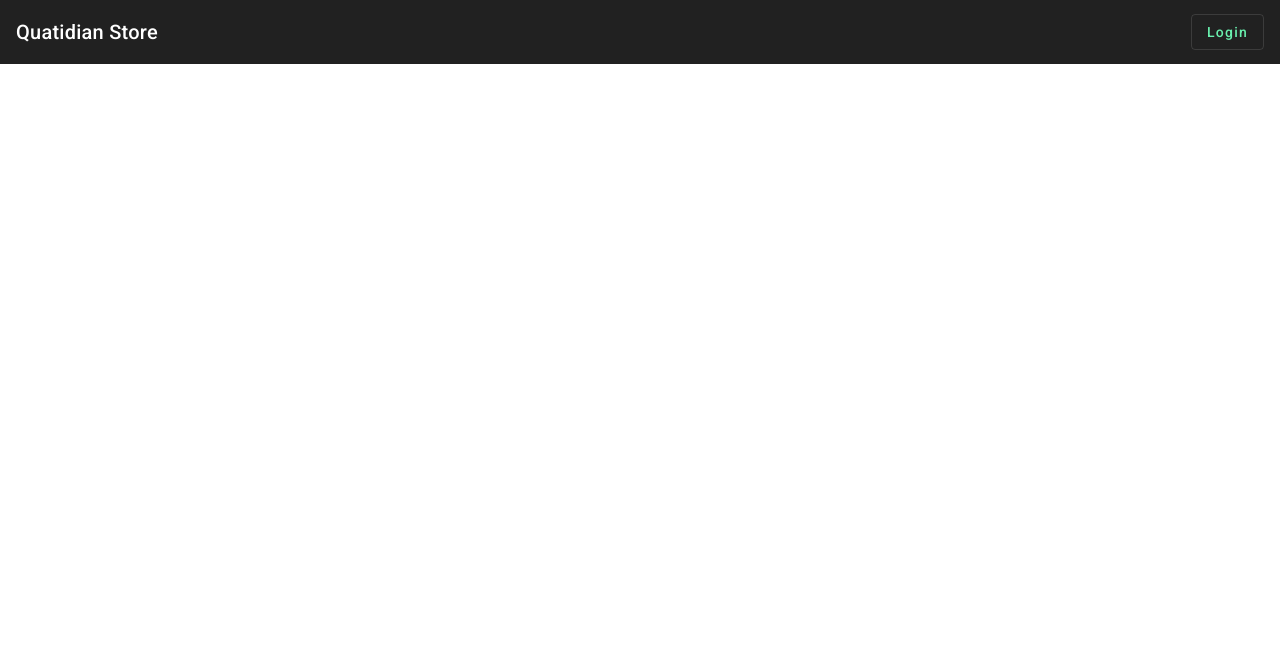
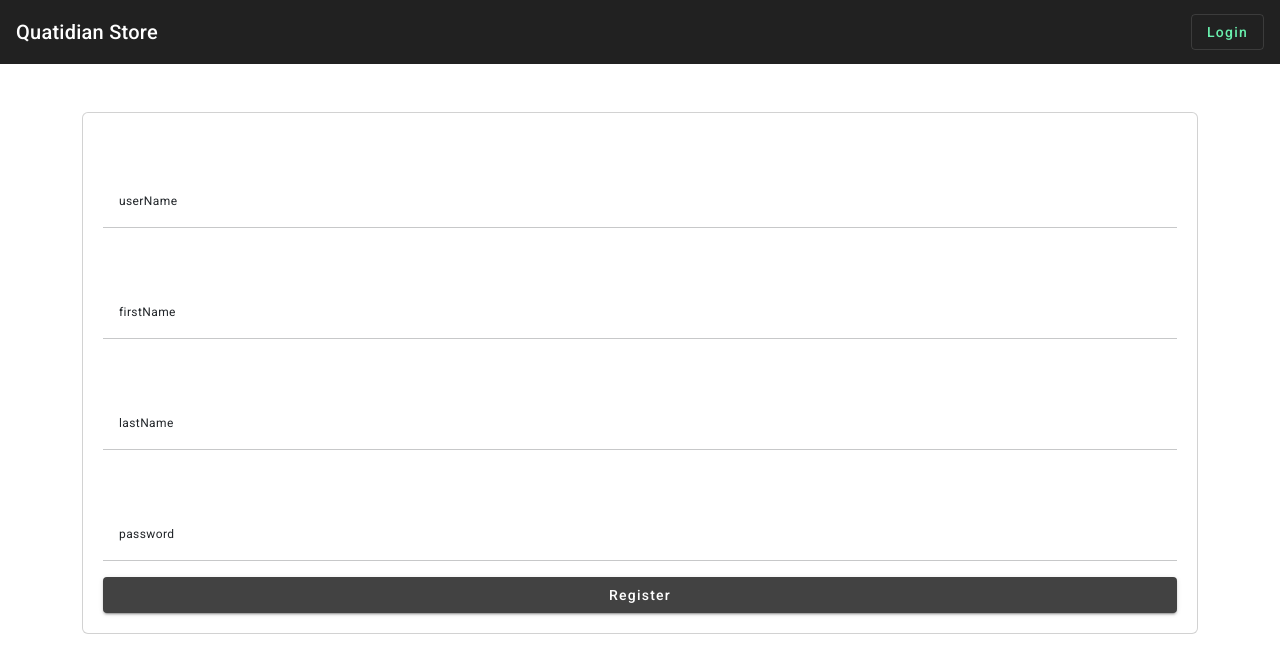
Before and after one commit to shubhamhugay/QuatidianStore_Frontend, an Angular app: page /register in a window 1280 px wide. Before the commit this address led to /. Shown: the top 672 px of the page. Built offline with nearby package versions, Linux system fonts and the light colour scheme.

Commit message:
search bar done !!!!

```diff
--- a/src/app/_services/productService/product.service.ts
+++ b/src/app/_services/productService/product.service.ts
@@ -17,9 +17,12 @@ export class ProductService {
     );
   }
 
-  public getAllProducts() {
+  public getAllProducts(pageNumber: number, searchKeyword: string = '') {
     return this.httpClient.get<Product[]>(
-      'http://localhost:9090/getAllProducts'
+      'http://localhost:9090/getAllProducts?pageNumber=' +
+        pageNumber +
+        '&searchKey=' +
+        searchKeyword
     );
   }
 
--- a/src/app/_services/user.service.ts
+++ b/src/app/_services/user.service.ts
@@ -14,7 +14,14 @@ export class UserService {
     private userAuthService: UserAuthService
   ) {}
 
-  public login(loginData:any) {
+  public register(registerData: any) {
+    return this.httpclient.post(
+      this.PATH_OF_API + '/registerNewUser',
+      registerData
+    );
+  }
+
+  public login(loginData: any) {
     return this.httpclient.post(this.PATH_OF_API + '/authenticate', loginData, {
       headers: this.requestHeader,
     });
@@ -26,14 +33,13 @@ export class UserService {
     });
   }
 
-
   public forAdmin() {
     return this.httpclient.get(this.PATH_OF_API + '/forAdmin', {
       responseType: 'text',
     });
   }
 
-  public roleMatch(allowedRoles:any): boolean {
+  public roleMatch(allowedRoles: any): boolean {
     let isMatch = false;
     const userRoles: any = this.userAuthService.getRoles();
 
@@ -48,6 +54,7 @@ export class UserService {
           }
         }
       }
-    }return true;
+    }
+    return true;
   }
 }
--- a/src/app/app-routing.module.ts
+++ b/src/app/app-routing.module.ts
@@ -5,6 +5,7 @@ import { AddNewProductComponent } from './components/add-new-product/add-new-pro
 import { BuyProductComponent } from './components/buy-product/buy-product.component';
 import { OrderConfirmationComponent } from './components/order-confirmation/order-confirmation.component';
 import { ProductViewDetailsComponent } from './components/product-view-details/product-view-details.component';
+import { RegisterComponent } from './components/register/register.component';
 import { ShowProductDetailsComponent } from './components/show-product-details/show-product-details.component';
 import { ForbiddenComponent } from './forbidden/forbidden.component';
 import { HomeComponent } from './home/home.component';
@@ -72,6 +73,10 @@ const routes: Routes = [
     canActivate: [AuthGuard],
     data: { roles: ['User'] },
   },
+  {
+    path: 'register',
+    component: RegisterComponent,
+  },
 ];
 
 @NgModule({
--- a/src/app/app.module.ts
+++ b/src/app/app.module.ts
@@ -33,6 +33,7 @@ import { MatDialogModule } from '@angular/material/dialog';
 import { ProductViewDetailsComponent } from './components/product-view-details/product-view-details.component';
 import { BuyProductComponent } from './components/buy-product/buy-product.component';
 import { OrderConfirmationComponent } from './components/order-confirmation/order-confirmation.component';
+import { RegisterComponent } from './components/register/register.component';
 
 @NgModule({
   declarations: [
@@ -50,6 +51,7 @@ import { OrderConfirmationComponent } from './components/order-confirmation/orde
     ProductViewDetailsComponent,
     BuyProductComponent,
     OrderConfirmationComponent,
+    RegisterComponent,
   ],
   imports: [
     CommonModule,
--- /dev/null
+++ b/src/app/components/register/register.component.html
@@ -0,0 +1,62 @@
+<div class="container mt-5">
+  <div class="card" style="padding: 20px">
+    <form #registerForm="ngForm" (ngSubmit)="register(registerForm)">
+      <mat-form-field class="w-100" appearance="outline">
+        <mat-label>userName</mat-label>
+        <input
+          matInput
+          type="text"
+          ngModel
+          name="userName"
+          id="userName"
+          placeholder="Enter your username"
+        />
+        <mat-hint>userName</mat-hint>
+      </mat-form-field>
+      <hr />
+
+      <mat-form-field class="w-100" appearance="outline">
+        <mat-label>firstName</mat-label>
+        <input
+          matInput
+          type="text"
+          ngModel
+          name="firstName"
+          id="firstName"
+          placeholder="Enter your firstName"
+        />
+        <mat-hint>firstName</mat-hint>
+      </mat-form-field>
+      <hr />
+      <mat-form-field class="w-100" appearance="outline">
+        <mat-label>lastName</mat-label>
+        <input
+          matInput
+          type="text"
+          ngModel
+          name="lastName"
+          id="lastName"
+          placeholder="Enter your lastName"
+        />
+        <mat-hint>lastName</mat-hint>
+      </mat-form-field>
+      <hr />
+      <mat-form-field class="w-100" appearance="outline">
+        <mat-label>password</mat-label>
+        <input
+          matInput
+          type="text"
+          ngModel
+          name="userPassword"
+          id="userPassword"
+          placeholder="Enter your password"
+        />
+        <mat-hint>password</mat-hint>
+      </mat-form-field>
+      <hr />
+      <div class="text-center">
+        <button class="w-100" mat-raised-button type="submit">Register</button>
+      </div>
+    </form>
+  </div>
+</div>
--- /dev/null
+++ b/src/app/components/register/register.component.ts
@@ -0,0 +1,25 @@
+import { Component, OnInit } from '@angular/core';
+import { NgForm } from '@angular/forms';
+import { Router } from '@angular/router';
+import { UserService } from './../../_services/user.service';
+
+@Component({
+  selector: 'app-register',
+  templateUrl: './register.component.html',
+  styleUrl: './register.component.css',
+})
+export class RegisterComponent implements OnInit {
+  constructor(private userService: UserService, private router: Router) {}
+  ngOnInit(): void {}
+  register(registerForm: NgForm) {
+    console.log(registerForm.value);
+    this.userService.register(registerForm.value).subscribe(
+      (res) => {
+        this.router.navigate(['/login']);
+      },
+      (error) => {
+        console.log(error);
+      }
+    );
+  }
+}
--- a/src/app/components/show-product-details/show-product-details.component.ts
+++ b/src/app/components/show-product-details/show-product-details.component.ts
@@ -109,7 +109,7 @@ export class ShowProductDetailsComponent implements OnInit {
 
   public getAllProduct() {
     this.productService
-      .getAllProducts()
+      .getAllProducts(0)
       .pipe(
         map((x: Product[]) => {
           return x.map((product: Product) =>
--- a/src/app/home/home.component.html
+++ b/src/app/home/home.component.html
@@ -1,4 +1,18 @@
 <div class="container mt-5">
+  <mat-form-field appearance="fill" class="w-100">
+    <mat-label>Search Bar</mat-label>
+    <input
+      #searchKeyword
+      (keyup)="searchByKeyword(searchKeyword.value)"
+      matInput
+      name="searchKey"
+      id="searchKey"
+      placeholder="Search any product"
+    />
+    <mat-icon matSuffix>search</mat-icon>
+    <mat-hint>Search any product</mat-hint>
+  </mat-form-field>
+
   <mat-grid-list cols="4" rowHeight="3:5" gutterSize="10">
     <mat-grid-tile *ngFor="let p of productDetails">
       <div class="row p-5">
@@ -51,4 +65,15 @@
       </div>
     </mat-grid-tile>
   </mat-grid-list>
+
+  <div
+    class="text-center mt-5"
+    style="padding: bottom 100px"
+    *ngIf="showLoadButton"
+  >
+    <button type="button" mat-raised-button (click)="loadMoreProduct()">
+      Load More
+    </button>
+  </div>
+  <div class="mt-5"></div>
 </div>
--- a/src/app/home/home.component.ts
+++ b/src/app/home/home.component.ts
@@ -12,6 +12,8 @@ import { Router } from '@angular/router';
   styleUrls: ['./home.component.css'],
 })
 export class HomeComponent implements OnInit {
+  pageNumber: number = 0;
+  showLoadButton = false;
   productDetails: Product[] = [];
   constructor(
     private productService: ProductService,
@@ -23,9 +25,9 @@ export class HomeComponent implements OnInit {
     this.getAllProduct();
   }
 
-  public getAllProduct() {
+  public getAllProduct(searchkey: string = '') {
     this.productService
-      .getAllProducts()
+      .getAllProducts(this.pageNumber, searchkey)
       .pipe(
         map((x: Product[]) => {
           return x.map((product: Product) =>
@@ -36,7 +38,12 @@ export class HomeComponent implements OnInit {
       .subscribe(
         (resp: Product[]) => {
           console.log(resp);
-          this.productDetails = resp;
+          if (resp.length == 12) {
+            this.showLoadButton = true;
+          } else {
+            this.showLoadButton = false;
+          }
+          resp.forEach((p) => this.productDetails.push(p));
         },
         (error: HttpErrorResponse) => {
           console.log(error, 'data nai fek raha bhai');
@@ -47,4 +54,15 @@ export class HomeComponent implements OnInit {
   showProductDetails(productId: number) {
     this.router.navigate(['/productViewDetails', { productId: productId }]);
   }
+
+  public loadMoreProduct() {
+    this.pageNumber = this.pageNumber + 1;
+    this.getAllProduct();
+  }
+
+  searchByKeyword(searchKeyword: any) {
+    this.pageNumber = 0;
+    this.productDetails = [];
+    this.getAllProduct(searchKeyword);
+  }
 }
--- a/src/app/login/login.component.html
+++ b/src/app/login/login.component.html
@@ -28,43 +28,23 @@
         <mat-icon matSuffix>sentiment_very_satisfied </mat-icon>
         <mat-hint>Password</mat-hint>
       </mat-form-field>
-
-      <button
-        class="w-100"
-        mat-stroked-button
-        color="primary"
-        type="submit"
-        value="Login"
-      >
+      <hr />
+      <br />
+      <button class="w-100" mat-raised-button type="submit" value="Login">
         LOGIN
       </button>
     </form>
   </div>
+  <br />
+  <hr />
+  <div class="text-center">
+    <button
+      (click)="registerUser()"
+      class="w-20"
+      mat-raised-button
+      type="button"
+    >
+      create an account
+    </button>
+  </div>
 </div>
-
-<!-- <input
-        type="text"
-        ngModel
-        name="userName"
-        id="userName"
-        placeholder="Enter your username"
-        class="form-control mb-3"
-      />
-
-      <input
-        type="password"
-        ngModel
-        name="userPassword"
-        id="userPassword"
-        placeholder="Enter your password"
-        class="form-control mb-3"
-      />
-
-      <input
-        type="submit"
-        value="Login"
-        class="btn btn-outline-primary form-control rounded-0"
-      /> -->
-<!-- </form>
-  </div>
-</div> -->
--- a/src/app/login/login.component.ts
+++ b/src/app/login/login.component.ts
@@ -36,4 +36,8 @@ export class LoginComponent implements OnInit {
       }
     );
   }
+
+  registerUser() {
+    this.router.navigate(['/register']);
+  }
 }
```
Also changed, not shown: src/app/components/register/register.component.css (added), 1 other file (tests, documents, lock files or other folders).
